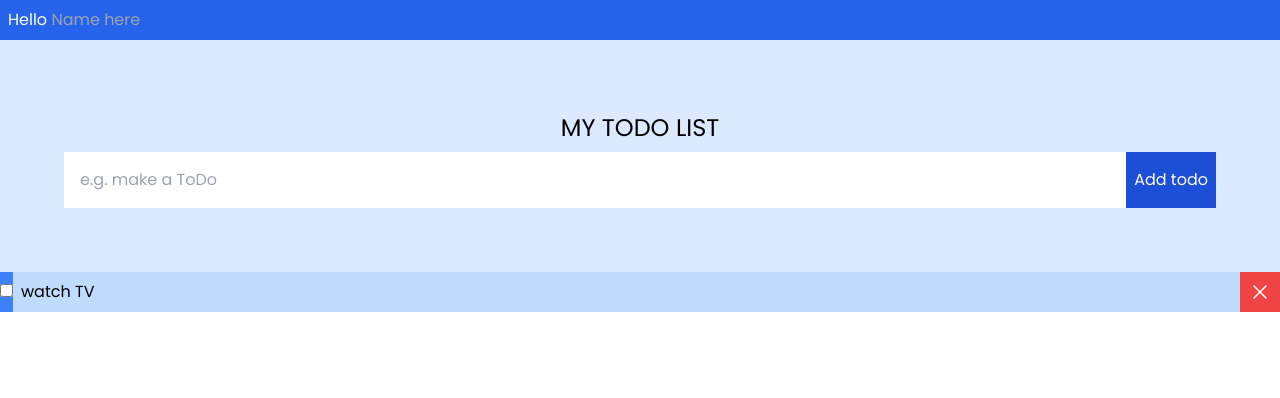
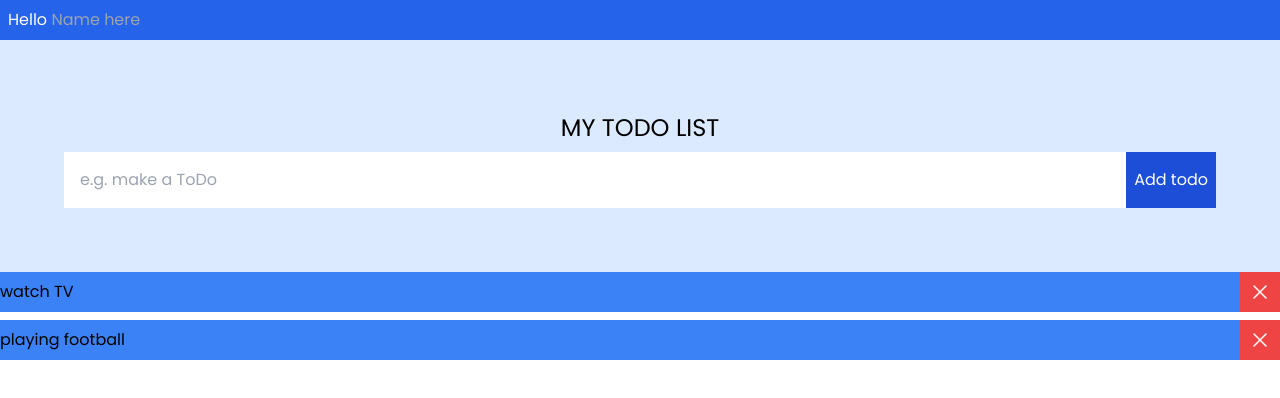
Before and after one commit to mohsensami/modal-react, a Vue app: page / in a window 1280 px wide. Shown: the top 398 px of the page. Built offline with nearby package versions, Linux system fonts and the light colour scheme.

Commit message:
checkTodo added

```diff
--- a/src/App.vue
+++ b/src/App.vue
@@ -19,13 +19,10 @@
 
         <div class="w-screen">
           <div class="mx-auto flex flex-col gap-2" id="todo-list">
-            <div class="flex items-center bg-blue-500 w-full" v-for="todo in todos" :key="todo.content" :class="`todo-item ${todo.done && 'done'}`">
-              <label class="">
-                <input type="checkbox" v-model="todo.done" />
-              </label>
+            <div @click="checkTodo(todo.id)" class="flex items-center bg-blue-500 w-full" v-for="todo in todos" :key="todo.id" :class="{'completed': todo.done}" >
 
               <div class="todo-content flex-grow">
-                <input class="w-full p-2 bg-blue-200 focus:outline-0" :class="{ completed: todo.done }" type="text" v-model="todo.content" />
+                {{todo.content}}
               </div>
 
               <div class="actions">
@@ -46,9 +43,6 @@
 <script setup lang="ts">
 import { ref, onMounted, computed, watch, reactive } from "vue";
 
-const todos = reactive<todoType[]>([
-  {id: 1, content: 'watch TV', done: false}
-]);
 
 const name = ref<string | number>("");
 
@@ -62,23 +56,28 @@ interface todoType {
 
 // const todos_asc = computed(() =>
 //   todos.value.sort((a, b) => {
-//     return a.createdAt - b.createdAt;
+  //     return a.createdAt - b.createdAt;
 //   })
 // );
 
-watch(name, (newVal: string) => {
-  localStorage.setItem("name", newVal);
-});
+// watch(name, (newVal: string) => {
+  //   localStorage.setItem("name", newVal);
+// });
 
-watch(
-  todos,
-  (newVal) => {
-    localStorage.setItem("todos", JSON.stringify(newVal));
-  },
-  {
-    deep: true,
-  }
-);
+// watch(
+  //   todos,
+//   (newVal) => {
+  //     localStorage.setItem("todos", JSON.stringify(newVal));
+//   },
+//   {
+  //     deep: true,
+//   }
+// );
+
+const todos = reactive<todoType[]>([
+  {id: 1, content: 'watch TV', done: false},
+  {id: 2, content: 'playing football', done: false},
+]);
 
 const addTodo = () => {
   if (input_content.value.trim() === "") {
@@ -93,14 +92,22 @@ const addTodo = () => {
   input_content.value = ""
 };
 
+const checkTodo = (todoId:number) => {
+  todos.map((todo)=> {
+    if (todo.id == todoId) {
+      todo.done = !todo.done
+    }
+  })
+};
+
 const removeTodo = (todoId:number) => {
   todos.splice(todoId, 1)
 };
 
-onMounted(() => {
-  name.value = localStorage.getItem("name") || "";
-  todos.value = JSON.parse(localStorage.getItem("todos")) || [];
-});
+// onMounted(() => {
+//   name.value = localStorage.getItem("name") || "";
+//   todos.value = JSON.parse(localStorage.getItem("todos")) || [];
+// });
 </script>
 
 
```
